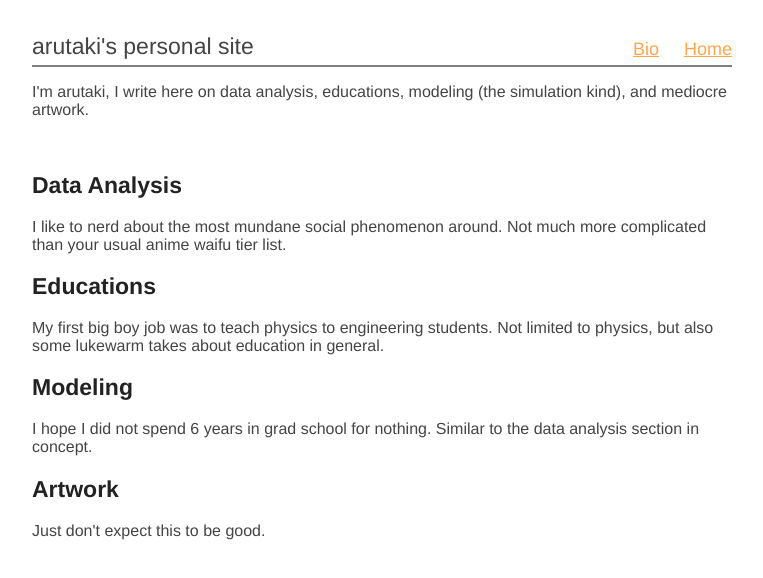
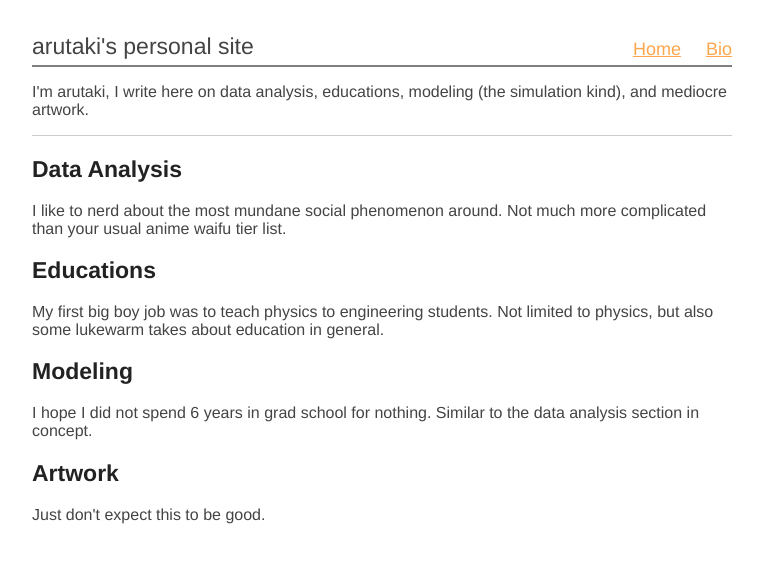
Before and after one commit to arutaki/arutaki.github.io, a plain HTML site: page index.html in a window 1280 px wide. Shown: the whole page, without its empty margins (258-1021 px from the left). Drawn offline with Linux system fonts and the light colour scheme.

```diff
--- a/index.html
+++ b/index.html
@@ -15,13 +15,13 @@
       arutaki's personal site
     </header>
     <nav>
+      <a href="/">Home</a>
       <a href="/writing/">Bio</a>
-      <a href="/">Home</a>
     </nav>
     <article>
       <p>I'm arutaki, I write here on data analysis, educations, modeling (the simulation kind),
         and mediocre artwork.</p>
-      <br>
+      <hr>
       <h2>Data Analysis</h2>
       <p>I like to nerd about the most mundane social phenomenon around. Not much more complicated than your usual
         anime waifu tier list.
--- a/style.css
+++ b/style.css
@@ -78,3 +78,12 @@
       margin: 0 10px;
     }
   }
+
+  hr {
+    display: block;
+    height: 1px;
+    border: 0;
+    border-top: 1px solid #ccc;
+    margin: 1em 0;
+    padding: 0;
+}
```
Also changed, not shown: writing/index.html (+5 -5 lines).
